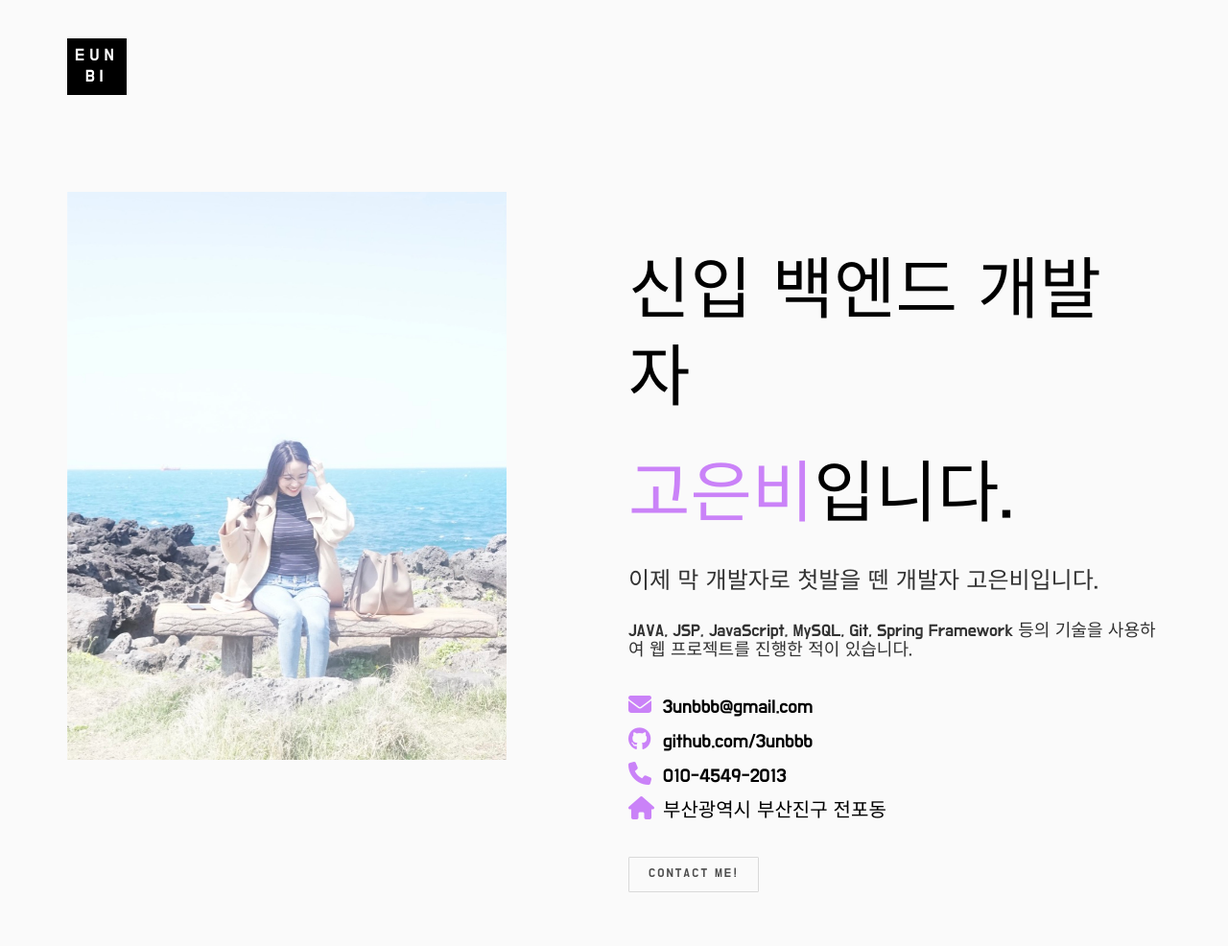
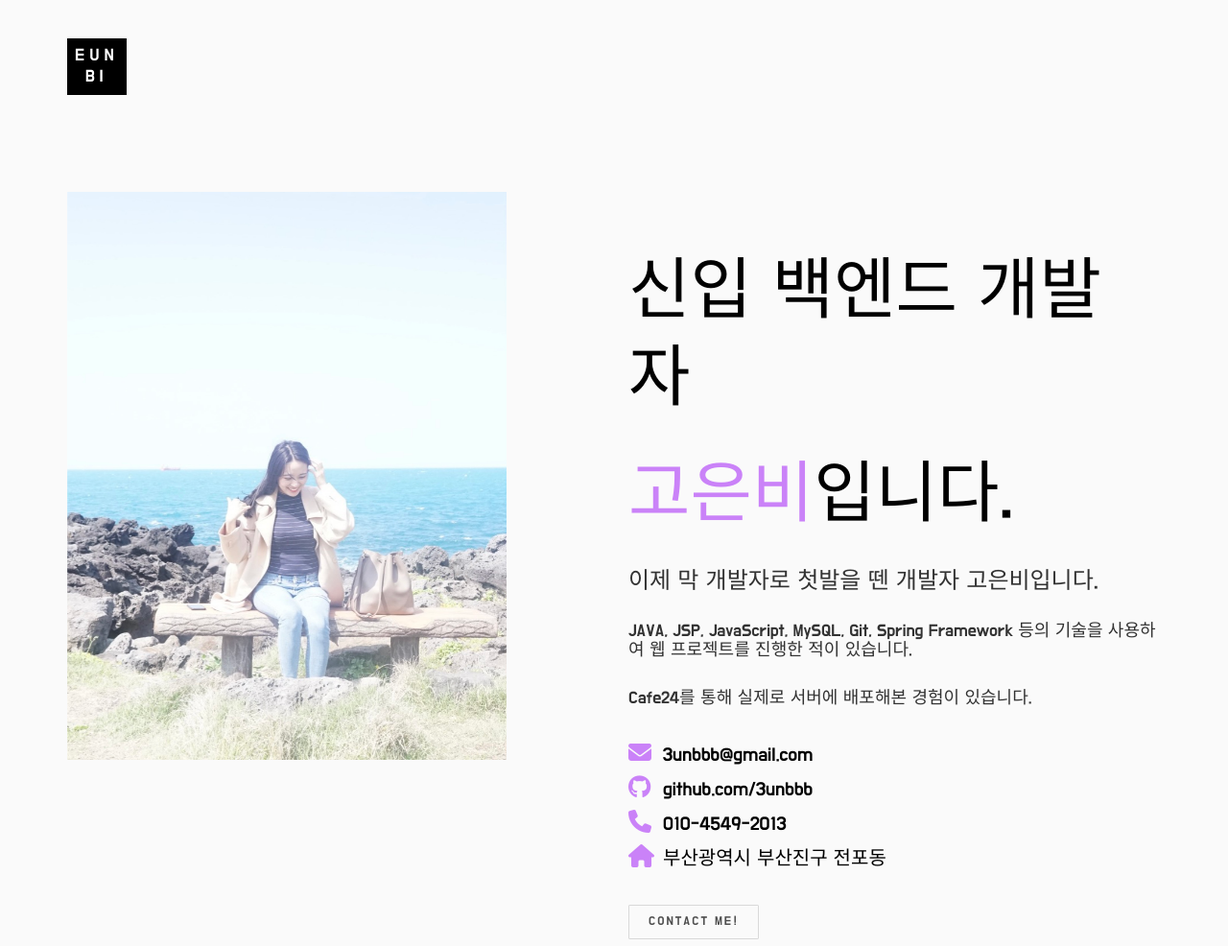
Before and after one commit to 3unbbb/Eunb, a plain HTML site: page noah-master/index.html in a window 1280 px wide. Shown: the top 986 px of the page at 96% size. Drawn offline with Linux system fonts and the light colour scheme; files whose address does not match are found by name; a web font is replaced by a local one.

Commit message:
Update index.html

```diff
--- a/noah-master/index.html
+++ b/noah-master/index.html
@@ -128,8 +128,9 @@
 								</div>
 							</div>
 							<div class="">
-								<div> <h3> 이제 막 개발자로 첫발을 뗀  개발자 고은비입니다.</h3></div>
+								<div> <h3> 이제 막 개발자로 첫발을 뗀 개발자 고은비입니다.</h3></div>
 								<h4>JAVA, JSP, JavaScript, MySQL, Git, Spring Framework 등의 기술을 사용하여 웹 프로젝트를 진행한 적이 있습니다.</h4>
+								<h4>Cafe24를 통해 실제로 서버에 배포해본 경험이 있습니다.</h4>
 
 								<p class="colorlib-social-icons">
 									<a href="#"><i class="fa-solid fa-envelope" style="width: 30px;"></i></a> 3unbbb@gmail.com <br>
```
